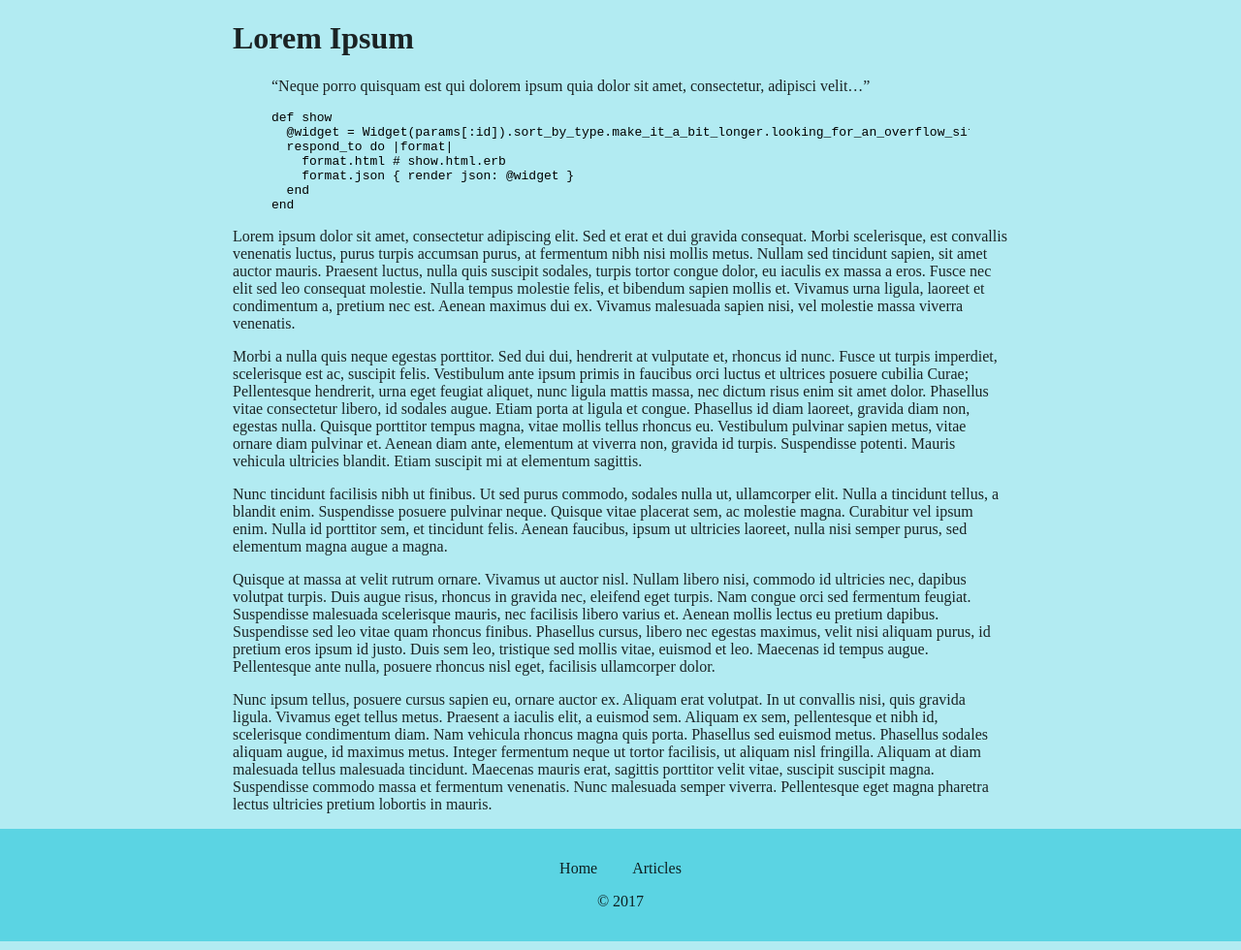
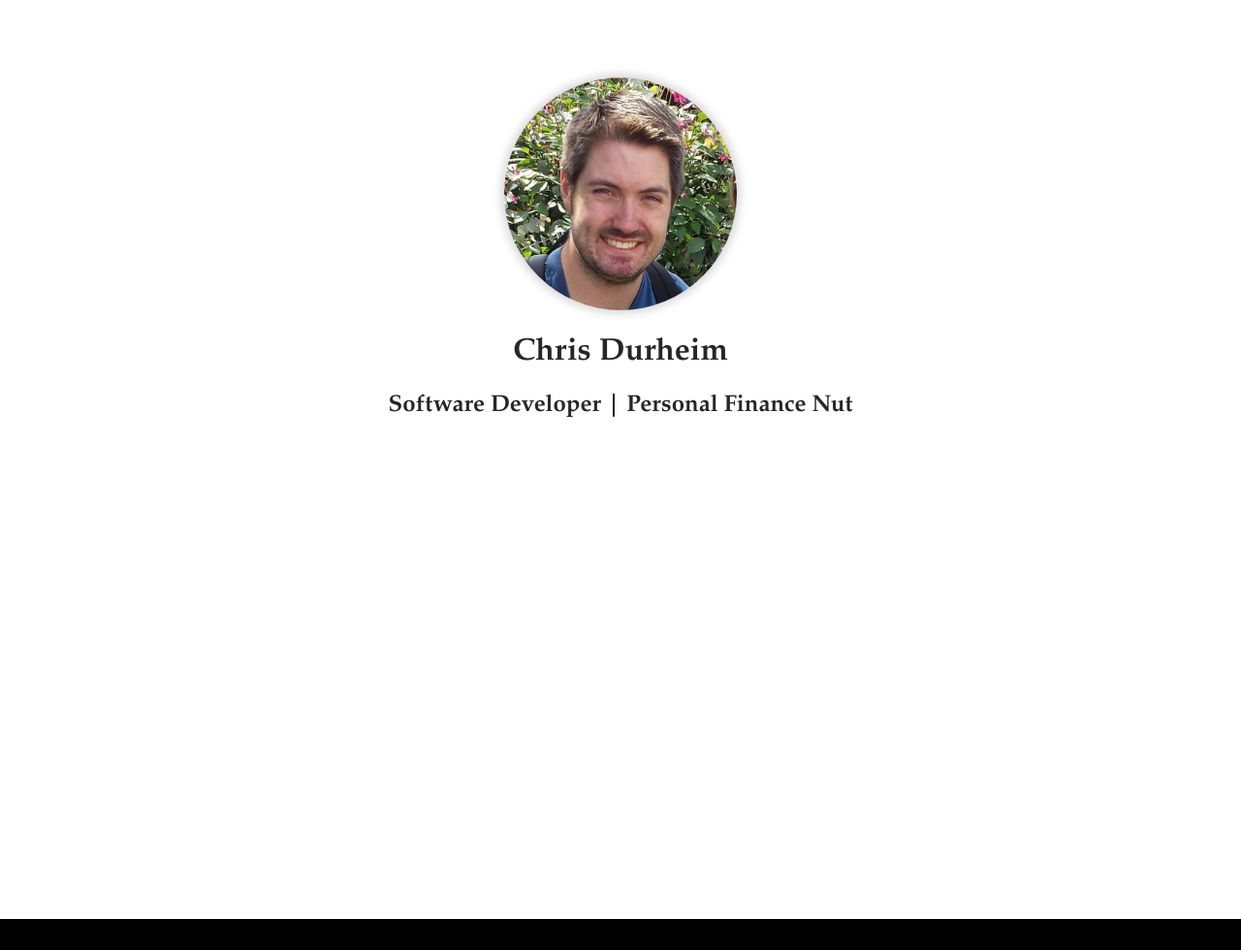
Before and after one commit to chrisdurheim/chrisdurheim.github.io, a Jekyll site: the page built from index.md, in a window 1280 px wide. Shown: the whole page at 97% size. Built offline with Jekyll 4.4.1, drawn with Linux system fonts in a browser that asks for light colours; our own code applies the rules of GitHub Pages for plain Markdown files.

Commit message:
basic landing

```diff
--- /dev/null
+++ b/_includes/headshot.html
@@ -0,0 +1,3 @@
+<div class="headshot">
+  <img src="/assets/images/headshot.jpg" />
+</div>
--- a/_includes/main-footer.html
+++ b/_includes/main-footer.html
@@ -1,6 +1,5 @@
 
 <ul class="footer-nav">
   <li class="footer-nav__item"><a href="/">Home</a></li>
-  <li class="footer-nav__item"><a href="/articles/">Articles</a></li>
 </ul>
-<p class="copyright">© 2017</p>
+<p class="copyright">© 2017-{{ 'now' | date: "%Y" }}</p>
--- a/_layouts/default.html
+++ b/_layouts/default.html
@@ -10,7 +10,6 @@
       {{ content }}
     </main>
     <footer>
-      {% include main-footer.html %}
     </footer>
   </body>
 </html>
--- a/_sass/_global.scss
+++ b/_sass/_global.scss
@@ -6,23 +6,32 @@
 
 html, body {
   height: 100%;
+  font-family: 'Helvetica', 'Arial', sans-serif;
 }
 
 body {
   background-color: $primary-color;
-  margin: 0;
+  margin: 5rem 0 0;
   display: flex;
   flex-direction: column;
 }
 
 main {
-  flex: 1 0 auto;
+  flex: 1 1 auto;
+}
+
+footer {
+  flex: 0 0 auto;
 }
 
 /* Typography */
 
 h1, h2, h3, h4, h5, h6, p, li {
   color: $text-color;
+}
+
+h1, h2, h3, h4, h5, h6 {
+  font-family: 'Palatino', 'Times', serif;
 }
 
 a {
@@ -38,6 +47,10 @@ pre {
   overflow-x: auto;
 }
 
+.center-text {
+  text-align: center;
+}
+
 /* Layout */
 
 .container {
@@ -49,7 +62,7 @@ pre {
 
 footer {
   color: white;
-  background-color: darken($primary-color, 20%);
+  background-color: $secondary-color;
   text-align: center;
   padding: 1rem 0;
 }
@@ -63,13 +76,13 @@ footer {
   display: inline;
   margin: 0 1rem;
   a {
-    color: $black-hint;
+    color: $footer-text-color;
   }
   a:hover {
-    color: darken($black-hint, 20%);
+    color: darken($footer-text-color, 20%);
   }
 }
 
 .copyright {
-  color: $black-hint;
+  color: $footer-text-color;
 }
--- /dev/null
+++ b/_sass/_headshot.scss
@@ -0,0 +1,15 @@
+.headshot {
+  margin: 0 auto;
+  width: 90%;
+  max-width: 15rem;
+  img {
+    width: 100%;
+    border-radius: 50%;
+    box-shadow: 0 0 0.5rem 0.25rem rgba(0,0,0,0.15);
+    height: auto;
+    transition: box-shadow 0.25s;
+    &:hover {
+      box-shadow: 0 0 1rem 0.5rem rgba(0,0,0,0.15);
+    }
+  }
+}
--- a/_sass/_variables.scss
+++ b/_sass/_variables.scss
@@ -1,8 +1,8 @@
 
 $black-hint: rgba(0,0,0,0.85);
 
-$background-color: #fafafa;
-$primary-color: #b2ebf2;
-$secondary-color: #01579b;
+$background-color: white; //#fafafa;
+$primary-color: white; //#b2ebf2;
+$secondary-color: black; //#01579b;
 $text-color: $black-hint;
-$footer-text-color: $black-hint;
+$footer-text-color: white;
--- a/css/style.scss
+++ b/css/style.scss
@@ -4,3 +4,4 @@
 
 @import 'variables';
 @import 'global';
+@import 'headshot';
--- a/index.md
+++ b/index.md
@@ -5,26 +5,10 @@
 layout: page
 ---
 
-# Lorem Ipsum
+{% include headshot.html %}
 
-> "Neque porro quisquam est qui dolorem ipsum quia dolor sit amet, consectetur, adipisci velit..."
+# Chris Durheim
+{: class="center-text"}
 
-{% highlight ruby %}
-def show
-  @widget = Widget(params[:id]).sort_by_type.make_it_a_bit_longer.looking_for_an_overflow_situation_here_people
-  respond_to do |format|
-    format.html # show.html.erb
-    format.json { render json: @widget }
-  end
-end
-{% endhighlight %}
-
-Lorem ipsum dolor sit amet, consectetur adipiscing elit. Sed et erat et dui gravida consequat. Morbi scelerisque, est convallis venenatis luctus, purus turpis accumsan purus, at fermentum nibh nisi mollis metus. Nullam sed tincidunt sapien, sit amet auctor mauris. Praesent luctus, nulla quis suscipit sodales, turpis tortor congue dolor, eu iaculis ex massa a eros. Fusce nec elit sed leo consequat molestie. Nulla tempus molestie felis, et bibendum sapien mollis et. Vivamus urna ligula, laoreet et condimentum a, pretium nec est. Aenean maximus dui ex. Vivamus malesuada sapien nisi, vel molestie massa viverra venenatis.
-
-Morbi a nulla quis neque egestas porttitor. Sed dui dui, hendrerit at vulputate et, rhoncus id nunc. Fusce ut turpis imperdiet, scelerisque est ac, suscipit felis. Vestibulum ante ipsum primis in faucibus orci luctus et ultrices posuere cubilia Curae; Pellentesque hendrerit, urna eget feugiat aliquet, nunc ligula mattis massa, nec dictum risus enim sit amet dolor. Phasellus vitae consectetur libero, id sodales augue. Etiam porta at ligula et congue. Phasellus id diam laoreet, gravida diam non, egestas nulla. Quisque porttitor tempus magna, vitae mollis tellus rhoncus eu. Vestibulum pulvinar sapien metus, vitae ornare diam pulvinar et. Aenean diam ante, elementum at viverra non, gravida id turpis. Suspendisse potenti. Mauris vehicula ultricies blandit. Etiam suscipit mi at elementum sagittis.
-
-Nunc tincidunt facilisis nibh ut finibus. Ut sed purus commodo, sodales nulla ut, ullamcorper elit. Nulla a tincidunt tellus, a blandit enim. Suspendisse posuere pulvinar neque. Quisque vitae placerat sem, ac molestie magna. Curabitur vel ipsum enim. Nulla id porttitor sem, et tincidunt felis. Aenean faucibus, ipsum ut ultricies laoreet, nulla nisi semper purus, sed elementum magna augue a magna.
-
-Quisque at massa at velit rutrum ornare. Vivamus ut auctor nisl. Nullam libero nisi, commodo id ultricies nec, dapibus volutpat turpis. Duis augue risus, rhoncus in gravida nec, eleifend eget turpis. Nam congue orci sed fermentum feugiat. Suspendisse malesuada scelerisque mauris, nec facilisis libero varius et. Aenean mollis lectus eu pretium dapibus. Suspendisse sed leo vitae quam rhoncus finibus. Phasellus cursus, libero nec egestas maximus, velit nisi aliquam purus, id pretium eros ipsum id justo. Duis sem leo, tristique sed mollis vitae, euismod et leo. Maecenas id tempus augue. Pellentesque ante nulla, posuere rhoncus nisl eget, facilisis ullamcorper dolor.
-
-Nunc ipsum tellus, posuere cursus sapien eu, ornare auctor ex. Aliquam erat volutpat. In ut convallis nisi, quis gravida ligula. Vivamus eget tellus metus. Praesent a iaculis elit, a euismod sem. Aliquam ex sem, pellentesque et nibh id, scelerisque condimentum diam. Nam vehicula rhoncus magna quis porta. Phasellus sed euismod metus. Phasellus sodales aliquam augue, id maximus metus. Integer fermentum neque ut tortor facilisis, ut aliquam nisl fringilla. Aliquam at diam malesuada tellus malesuada tincidunt. Maecenas mauris erat, sagittis porttitor velit vitae, suscipit suscipit magna. Suspendisse commodo massa et fermentum venenatis. Nunc malesuada semper viverra. Pellentesque eget magna pharetra lectus ultricies pretium lobortis in mauris.
+## Software Developer | Personal Finance Nut
+{: class="center-text"}
```
Also changed, not shown: assets/images/headshot.jpg (added), 3 other files.
